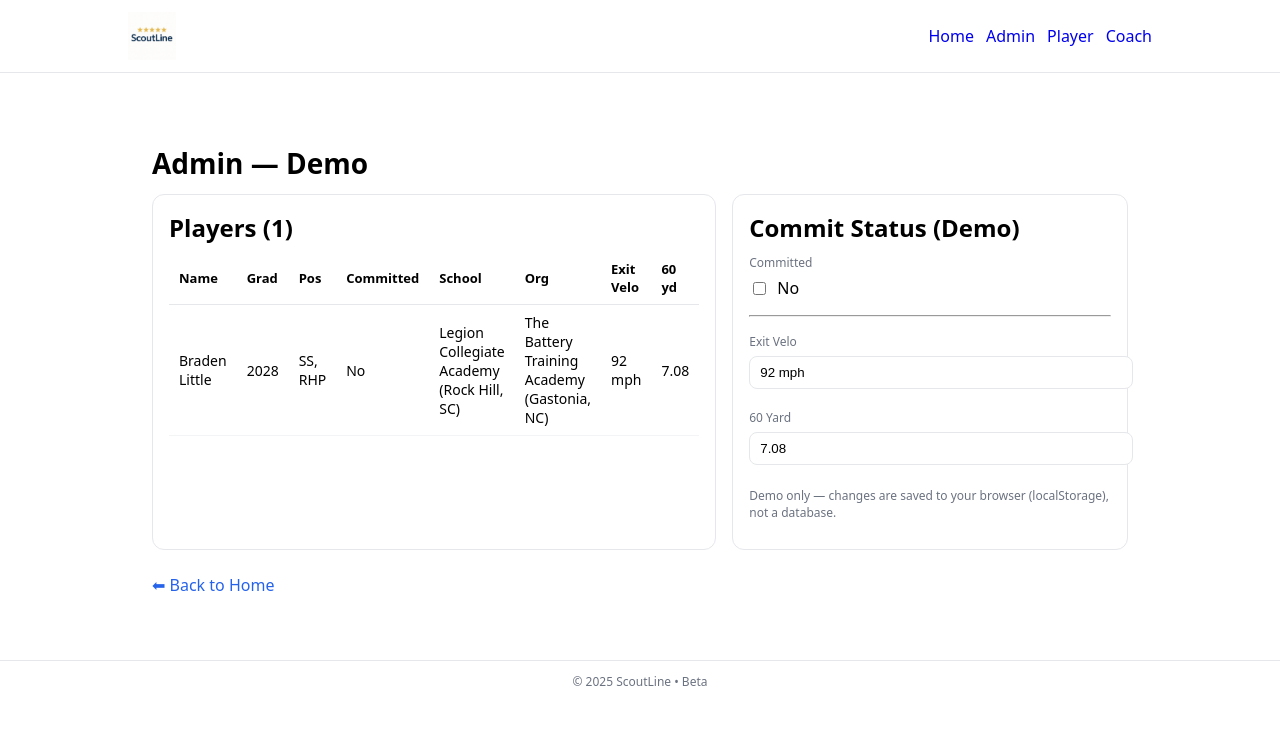
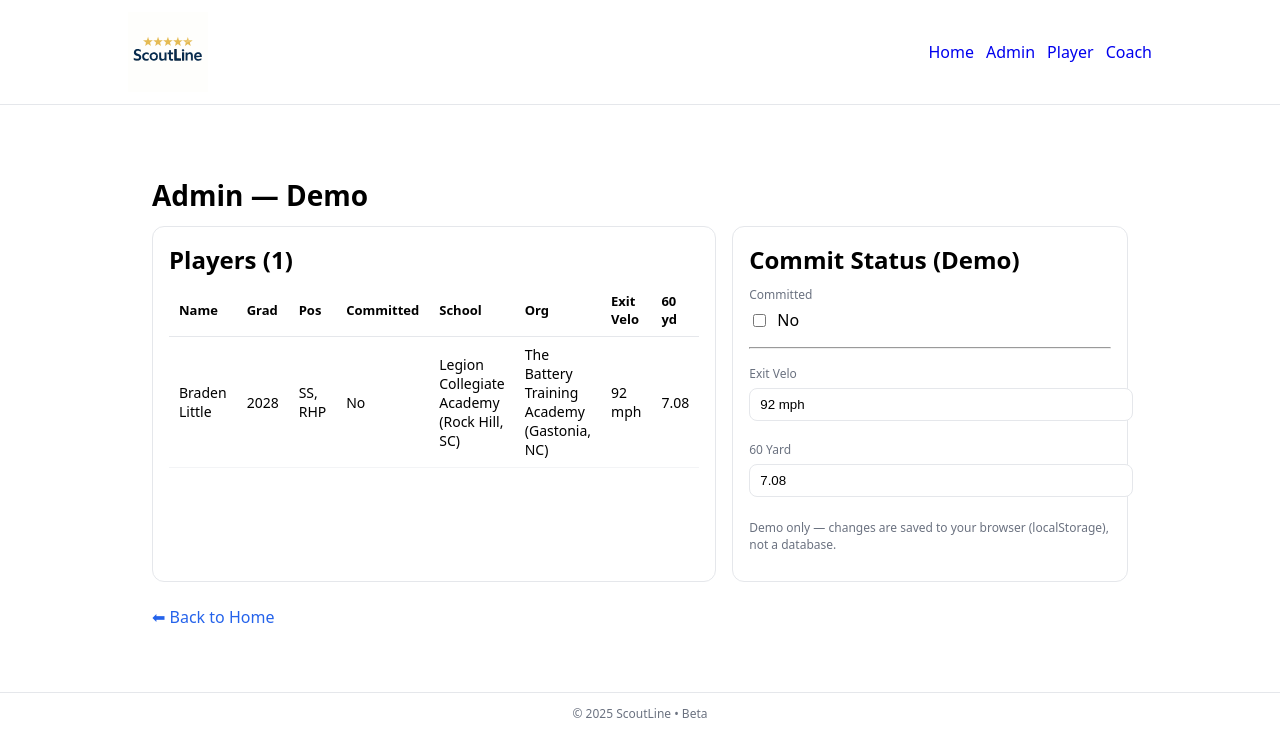
Before and after one commit to mattblittle-create/scoutline-beta, a Next.js app: page /admin in a window 1280 px wide. Shown: the top 756 px of the page. Built offline with nearby package versions, Linux system fonts and the light colour scheme.

Commit message:
Update layout.tsx

```diff
--- a/app/layout.tsx
+++ b/app/layout.tsx
@@ -9,15 +9,17 @@ export default function RootLayout({ children }: { children: React.ReactNode })
         <header style={{ borderBottom: "1px solid #e5e7eb", background: "#fff" }}>
           <nav style={{ maxWidth: 1024, margin: "0 auto", display: "flex", gap: 16, alignItems: "center", padding: "12px 16px" }}>
             <Link href="/" aria-label="ScoutLine home" style={{ display: "flex", alignItems: "center" }}>
-              <Image
-                src="/scoutline-logo-gold.png"
-                alt="ScoutLine"
-                width={180}
-                height={48}
-                priority
-                style={{ height: 48, width: "auto" }}
-              />
-            </Link>
+  <Image
+    src="/scoutline-logo-gold.svg"
+    alt="ScoutLine"
+    width={360}   // doubled from 180
+    height={80}   // doubled from 40
+    priority
+    style={{ height: 80, width: "auto", display: "block" }}
+    sizes="(max-width: 640px) 280px, 360px"
+  />
+</Link>
+
 
             <span style={{ marginLeft: "auto", display: "flex", gap: 12 }}>
               <Link href="/" style={{ textDecoration: "none" }}>Home</Link>
```
